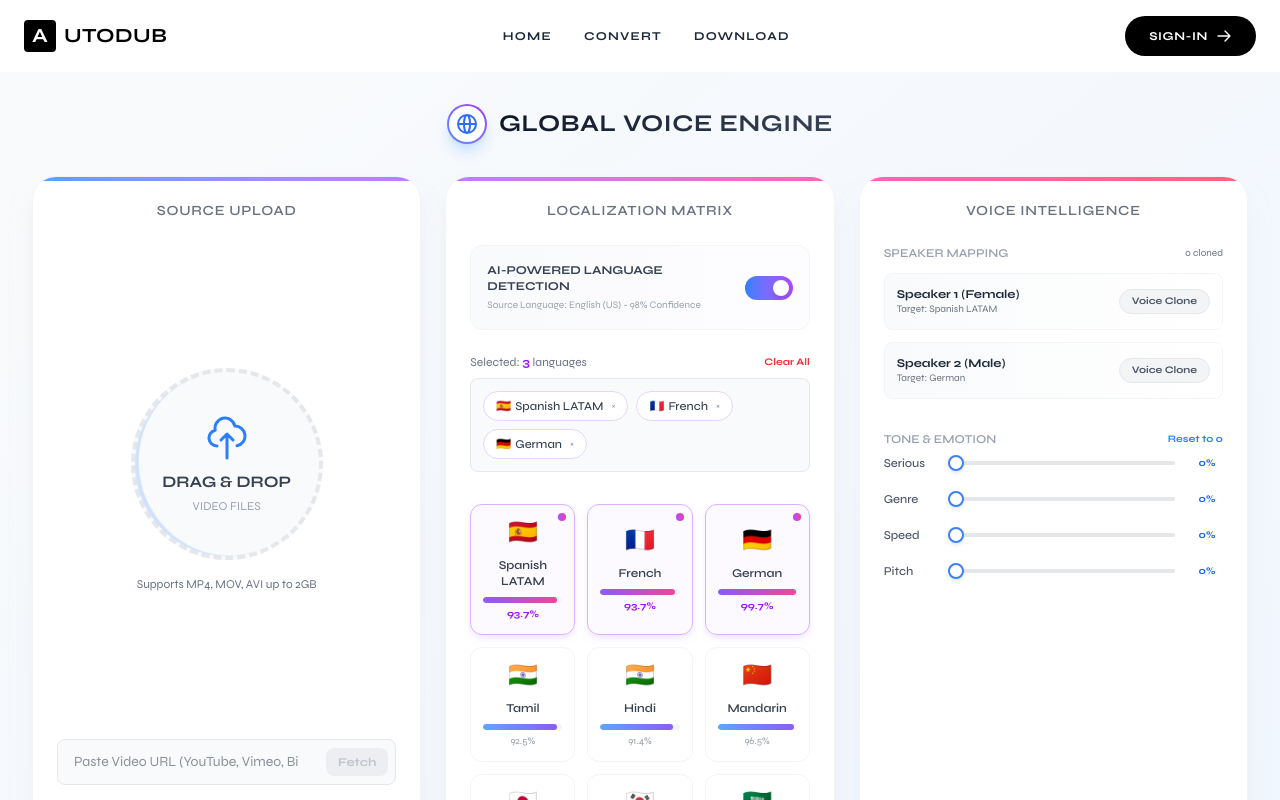
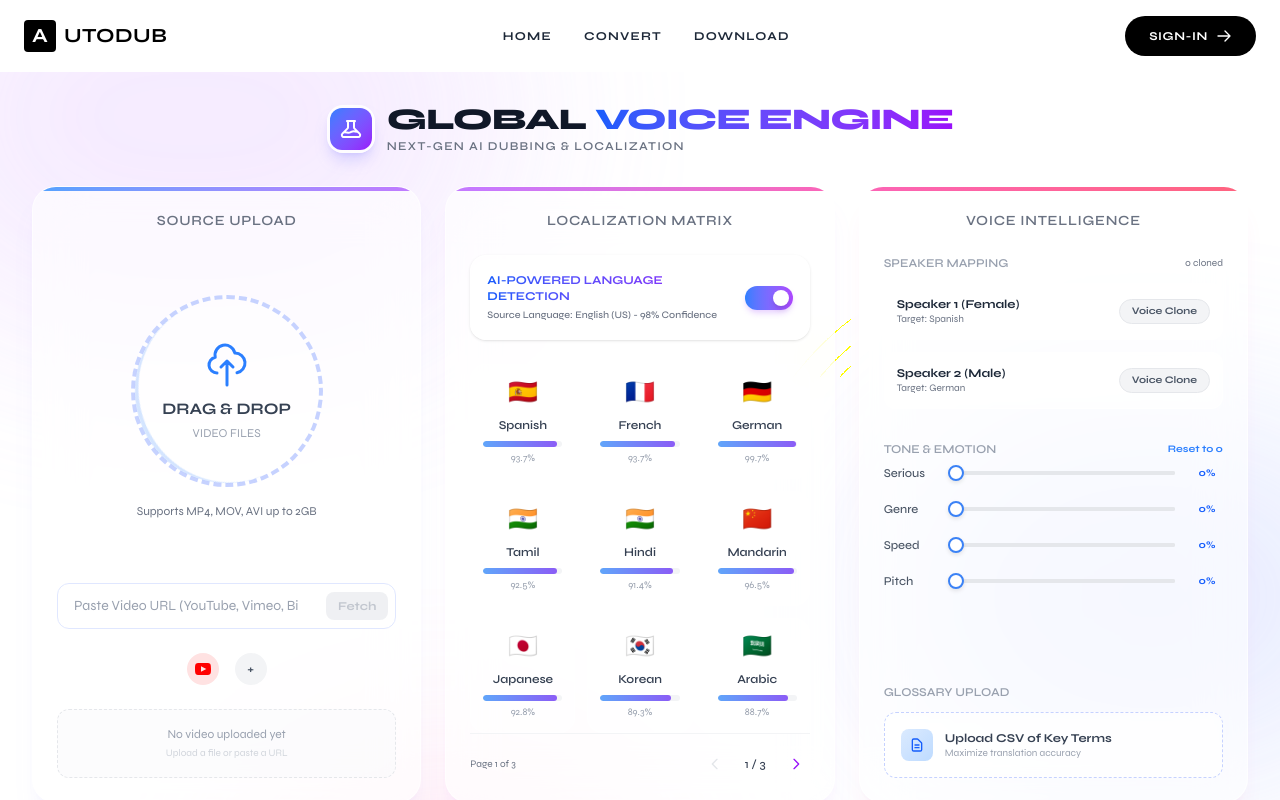
Before and after one commit to ilam15/Techgium-AutoDub, a React (Vite) app in the folder FrontEnd/: page /input in a window 1280 px wide. Shown: the top 800 px of the page. Built offline with nearby package versions, Linux system fonts and the light colour scheme.

Commit message:
feat: add InputPage component for video upload, language selection, speaker mapping, and dubbing settings.

```diff
--- a/FrontEnd/src/components/InputPage.jsx
+++ b/FrontEnd/src/components/InputPage.jsx
@@ -8,7 +8,7 @@ const InputPage = () => {
     const [useAiDetection, setUseAiDetection] = useState(true);
     const [uploadedVideo, setUploadedVideo] = useState(null);
     const [videoUrl, setVideoUrl] = useState('');
-    const [selectedLanguages, setSelectedLanguages] = useState(['es', 'fr', 'de']);
+    const [selectedLanguages, setSelectedLanguages] = useState([]);
     const [isDragging, setIsDragging] = useState(false);
     const [processingProgress, setProcessingProgress] = useState(0);
     const [isProcessing, setIsProcessing] = useState(false);
@@ -32,7 +32,7 @@ const InputPage = () => {
 
     // Mock data for languages with more properties - Added more languages
     const languages = [
-        { code: 'es', name: 'Spanish LATAM', flag: '🇪🇸', progress: '93.7%', selected: false },
+        { code: 'es', name: 'Spanish', flag: '🇪🇸', progress: '93.7%', selected: false },
         { code: 'fr', name: 'French', flag: '🇫🇷', progress: '93.7%', selected: false },
         { code: 'de', name: 'German', flag: '🇩🇪', progress: '99.7%', selected: false },
         { code: 'ta', name: 'Tamil', flag: '🇮🇳', progress: '92.5%', selected: false },
@@ -181,15 +181,9 @@ const InputPage = () => {
         }
     };
 
-    // Language selection handler
+    // Language selection handler (Single Selection Mode)
     const handleLanguageSelect = (code) => {
-        setSelectedLanguages(prev => {
-            if (prev.includes(code)) {
-                return prev.filter(lang => lang !== code);
-            } else {
-                return [...prev, code];
-            }
-        });
+        setSelectedLanguages(prev => prev.includes(code) ? [] : [code]);
     };
 
     // Voice clone toggle
@@ -356,21 +350,33 @@ const InputPage = () => {
     };
 
     return (
-        <div className="min-h-screen bg-gradient-to-br from-gray-50 to-blue-50 text-gray-800 font-sans selection:bg-blue-100 p-4 md:p-8 flex flex-col items-center">
+        <div className="min-h-screen bg-[conic-gradient(at_top_left,_var(--tw-gradient-stops))] from-indigo-100 via-purple-100 to-pink-100 text-gray-800 font-sans selection:bg-purple-100 p-4 md:p-8 flex flex-col items-center relative">
+            {/* Background Decorative Blobs */}
+            <div className="absolute top-0 left-0 w-full h-full overflow-hidden pointer-events-none -z-10">
+                <div className="absolute -top-[20%] -left-[10%] w-[50%] h-[50%] rounded-full bg-purple-300/30 blur-[100px] animate-pulse-slow"></div>
+                <div className="absolute top-[40%] -right-[10%] w-[40%] h-[40%] rounded-full bg-indigo-300/30 blur-[100px] animate-pulse-slow" style={{ animationDelay: '1s' }}></div>
+                <div className="absolute -bottom-[10%] left-[20%] w-[30%] h-[30%] rounded-full bg-pink-300/30 blur-[100px] animate-pulse-slow" style={{ animationDelay: '2s' }}></div>
+            </div>
+
             {/* Header */}
-            <header className="flex items-center gap-3 mb-8 animate-fade-in">
-                <div className="w-10 h-10 rounded-full bg-gradient-to-tr from-blue-500 to-purple-600 flex items-center justify-center p-0.5 shadow-lg shadow-blue-200 animate-pulse-slow">
-                    <div className="w-full h-full bg-white rounded-full flex items-center justify-center">
-                        <svg xmlns="http://www.w3.org/2000/svg" className="w-6 h-6 text-blue-600" fill="none" viewBox="0 0 24 24" stroke="currentColor" strokeWidth={2}>
-                            <path strokeLinecap="round" strokeLinejoin="round" d="M21 12a9 9 0 01-9 9m9-9a9 9 0 00-9-9m9 9H3m9 9a9 9 0 01-9-9m9 9c1.657 0 3-4.03 3-9s-1.343-9-3-9m0 18c-1.657 0-3-4.03-3-9s1.343-9 3-9m-9 9a9 9 0 019-9" />
+            <header className="flex items-center gap-3 mb-8 animate-fade-in z-10">
+                <div className="w-12 h-12 rounded-2xl bg-white/80 backdrop-blur-md flex items-center justify-center p-0.5 shadow-lg shadow-indigo-500/20 border border-white/50">
+                    <div className="w-full h-full bg-gradient-to-br from-blue-500 to-purple-600 rounded-xl flex items-center justify-center">
+                        <svg xmlns="http://www.w3.org/2000/svg" className="w-6 h-6 text-white" fill="none" viewBox="0 0 24 24" stroke="currentColor" strokeWidth={2}>
+                            <path strokeLinecap="round" strokeLinejoin="round" d="M19.428 15.428a2 2 0 00-1.022-.547l-2.384-.477a6 6 0 00-3.86.517l-.318.158a6 6 0 01-3.86.517L6.05 15.21a2 2 0 00-1.806.547M8 4h8l-1 1v5.172a2 2 0 00.586 1.414l5 5c1.26 1.26.367 3.414-1.415 3.414H4.828c-1.782 0-2.674-2.154-1.414-3.414l5-5A2 2 0 009 10.172V5L8 4z" />
                         </svg>
                     </div>
                 </div>
-                <h1 className="text-2xl font-bold tracking-wide bg-gradient-to-r from-gray-900 to-gray-700 bg-clip-text text-transparent uppercase">
-                    Global Voice Engine
-                </h1>
+                <div>
+                    <h1 className="text-3xl font-black tracking-tight text-gray-900 leading-none">
+                        GLOBAL <span className="text-transparent bg-clip-text bg-gradient-to-r from-blue-600 to-purple-600">VOICE ENGINE</span>
+                    </h1>
+                    <p className="text-xs font-semibold text-gray-500 tracking-widest mt-1 uppercase">Next-Gen AI Dubbing & Localization</p>
+                </div>
+
                 {isProcessing && (
-                    <div className="ml-4 px-3 py-1 bg-gradient-to-r from-blue-500 to-purple-500 text-white text-xs font-bold rounded-full animate-pulse">
+                    <div className="ml-6 px-4 py-1.5 bg-white/80 backdrop-blur-md border border-white/50 text-blue-600 text-xs font-bold rounded-full shadow-lg shadow-blue-500/20 flex items-center gap-2 animate-pulse">
+                        <div className="w-2 h-2 bg-blue-500 rounded-full animate-ping"></div>
                         PROCESSING {processingProgress.toFixed(0)}%
                     </div>
                 )}
@@ -380,7 +386,7 @@ const InputPage = () => {
             <div className="w-full max-w-7xl grid grid-cols-1 lg:grid-cols-3 gap-6">
 
                 {/* Column 1: Source Upload */}
-                <div className="bg-white rounded-3xl p-6 shadow-xl shadow-gray-200/50 border border-gray-100 flex flex-col h-full relative overflow-hidden group transition-all duration-300 hover:shadow-2xl hover:shadow-blue-100/50">
+                <div className="bg-white/60 backdrop-blur-xl rounded-3xl p-6 shadow-xl shadow-indigo-500/5 border border-white/60 flex flex-col h-full relative overflow-hidden group transition-all duration-300 hover:shadow-2xl hover:shadow-indigo-500/10 hover:-translate-y-1">
                     <div className="absolute top-0 left-0 w-full h-1 bg-gradient-to-r from-blue-400 to-purple-400"></div>
 
                     <h2 className="text-sm font-semibold text-gray-500 uppercase tracking-wider mb-6 text-center">Source Upload</h2>
@@ -396,8 +402,8 @@ const InputPage = () => {
                     >
                         <div
                             className={`relative w-48 h-48 rounded-full border-4 border-dashed flex flex-col items-center justify-center p-4 transition-all duration-300 cursor-pointer ${isDragging
-                                ? 'border-blue-500 bg-blue-50 scale-110'
-                                : 'border-gray-200 bg-gray-50 hover:border-blue-400 hover:bg-blue-50/30'
+                                ? 'border-blue-500 bg-blue-50/50 scale-110'
+                                : 'border-indigo-200 bg-white/40 hover:border-blue-400 hover:bg-white/60'
                                 }`}
                             onClick={() => fileInputRef.current?.click()}
                         >
@@ -429,7 +435,7 @@ const InputPage = () => {
                                 value={videoUrl}
                                 onChange={(e) => setVideoUrl(e.target.value)}
                                 placeholder="Paste Video URL (YouTube, Vimeo, Bilibili)"
-                                className="w-full bg-gray-50 border border-gray-200 rounded-lg px-4 py-3 text-sm focus:outline-none focus:ring-2 focus:ring-blue-500/20 focus:border-blue-500 transition-all pr-24"
+                                className="w-full bg-white/50 backdrop-blur-sm border border-indigo-100 rounded-xl px-4 py-3 text-sm focus:outline-none focus:ring-2 focus:ring-blue-500/20 focus:border-blue-500 transition-all pr-24 placeholder-gray-400"
                             />
                             <button
                                 onClick={processUrl}
@@ -510,70 +516,28 @@ const InputPage = () => {
                 </div>
 
                 {/* Column 2: Localization Matrix */}
-                <div className="bg-white rounded-3xl p-6 shadow-xl shadow-gray-200/50 border border-gray-100 flex flex-col h-full relative overflow-hidden transition-all duration-300 hover:shadow-2xl hover:shadow-purple-100/50">
+                <div className="bg-white/60 backdrop-blur-xl rounded-3xl p-6 shadow-xl shadow-purple-500/5 border border-white/60 flex flex-col h-full relative overflow-hidden transition-all duration-300 hover:shadow-2xl hover:shadow-purple-500/10 hover:-translate-y-1">
                     <div className="absolute top-0 left-0 w-full h-1 bg-gradient-to-r from-purple-400 to-pink-400"></div>
 
                     <h2 className="text-sm font-semibold text-gray-500 uppercase tracking-wider mb-6 text-center">Localization Matrix</h2>
 
                     {/* AI Detection Toggle */}
-                    <div className="bg-gradient-to-r from-gray-50 to-purple-50/30 rounded-xl p-4 mb-6 flex items-center justify-between border border-gray-100">
+                    <div className="bg-white/40 backdrop-blur-sm rounded-2xl p-4 mb-6 flex items-center justify-between border border-white/60 shadow-sm">
                         <div className="flex flex-col">
-                            <span className="text-xs font-bold text-gray-700">AI-POWERED LANGUAGE DETECTION</span>
-                            <span className="text-[10px] text-gray-400 mt-1">
+                            <span className="text-xs font-bold text-gray-700 bg-clip-text text-transparent bg-gradient-to-r from-blue-600 to-purple-600">AI-POWERED LANGUAGE DETECTION</span>
+                            <span className="text-[10px] text-gray-500 mt-1 font-medium">
                                 Source Language: {sourceLang} - {useAiDetection ? '98%' : 'Manual'} Confidence
                             </span>
                         </div>
                         <div
-                            className={`w-12 h-6 rounded-full p-1 cursor-pointer transition-all duration-300 ${useAiDetection ? 'bg-gradient-to-r from-blue-500 to-purple-500' : 'bg-gray-300'}`}
+                            className={`w-12 h-6 rounded-full p-1 cursor-pointer transition-all duration-300 ${useAiDetection ? 'bg-gradient-to-r from-blue-500 to-purple-500 shadow-md shadow-purple-200' : 'bg-gray-200'}`}
                             onClick={() => setUseAiDetection(!useAiDetection)}
                         >
                             <div className={`bg-white w-4 h-4 rounded-full shadow-md transform transition-transform duration-300 ${useAiDetection ? 'translate-x-6' : 'translate-x-0'}`}></div>
                         </div>
                     </div>
 
-                    {/* Selected Languages Display Box */}
-                    <div className="mb-4">
-                        <div className="flex justify-between items-center mb-2">
-                            <span className="text-xs text-gray-500">
-                                Selected: <span className="font-bold text-purple-600">{selectedLanguages.length}</span> languages
-                            </span>
-                            <button
-                                onClick={() => setSelectedLanguages([])}
-                                className="text-[10px] text-red-500 hover:text-red-700 font-bold"
-                            >
-                                Clear All
-                            </button>
-                        </div>
-                        <div className="min-h-16 bg-gray-50 border border-gray-200 rounded-lg p-3 mb-4">
-                            {selectedLanguages.length > 0 ? (
-                                <div className="flex flex-wrap gap-2">
-                                    {selectedLanguages.map(code => {
-                                        const lang = languages.find(l => l.code === code);
-                                        return (
-                                            <div
-                                                key={code}
-                                                className="flex items-center gap-1 bg-white border border-purple-200 rounded-full px-3 py-1.5"
-                                            >
-                                                <span className="text-xs">{lang?.flag || '🌐'}</span>
-                                                <span className="text-xs font-medium text-gray-700">{lang?.name || code}</span>
-                                                <button
-                                                    onClick={() => removeSelectedLanguage(code)}
-                                                    className="ml-1 text-[10px] text-gray-400 hover:text-red-500"
-                                                >
-                                                    ×
-                                                </button>
-                                            </div>
-                                        );
-                                    })}
-                                </div>
-                            ) : (
-                                <div className="text-center py-4">
-                                    <span className="text-xs text-gray-400">No languages selected</span>
-                                    <p className="text-[10px] text-gray-300 mt-1">Click on languages below to add them</p>
-                                </div>
-                            )}
-                        </div>
-                    </div>
+
 
                     {/* Language Grid */}
                     <div className="grid grid-cols-3 gap-3">
@@ -581,9 +545,9 @@ const InputPage = () => {
                             <div
                                 key={lang.code}
                                 onClick={() => handleLanguageSelect(lang.code)}
-                                className={`border rounded-xl p-3 flex flex-col items-center justify-center cursor-pointer transition-all duration-300 group relative ${selectedLanguages.includes(lang.code)
-                                    ? 'border-purple-300 bg-purple-50/50 shadow-md shadow-purple-100'
-                                    : 'border-gray-100 hover:border-blue-300 hover:shadow-md'
+                                className={`border rounded-2xl p-3 flex flex-col items-center justify-center cursor-pointer transition-all duration-300 group relative ${selectedLanguages.includes(lang.code)
+                                    ? 'border-purple-300/50 bg-gradient-to-br from-purple-50/80 to-pink-50/80 shadow-lg shadow-purple-500/10 backdrop-blur-sm'
+                                    : 'border-white/50 bg-white/30 hover:bg-white/60 hover:border-purple-200 hover:shadow-md'
                                     }`}
                             >
                                 <span className="text-2xl mb-2 group-hover:scale-110 transition-transform">{lang.flag}</span>
@@ -653,7 +617,7 @@ const InputPage = () => {
                 </div>
 
                 {/* Column 3: Voice Intelligence */}
-                <div className="bg-white rounded-3xl p-6 shadow-xl shadow-gray-200/50 border border-gray-100 flex flex-col h-full relative overflow-hidden transition-all duration-300 hover:shadow-2xl hover:shadow-pink-100/50">
+                <div className="bg-white/60 backdrop-blur-xl rounded-3xl p-6 shadow-xl shadow-pink-500/5 border border-white/60 flex flex-col h-full relative overflow-hidden transition-all duration-300 hover:shadow-2xl hover:shadow-pink-500/10 hover:-translate-y-1">
                     <div className="absolute top-0 left-0 w-full h-1 bg-gradient-to-r from-pink-400 to-rose-400"></div>
 
                     <h2 className="text-sm font-semibold text-gray-500 uppercase tracking-wider mb-6 text-center">Voice Intelligence</h2>
@@ -671,9 +635,9 @@ const InputPage = () => {
                             {speakerMappings.map((speaker) => (
                                 <div
                                     key={speaker.id}
-                                    className={`bg-gradient-to-r from-gray-50 to-white border rounded-lg p-3 flex items-center justify-between transition-all duration-300 ${speaker.voiceClone
+                                    className={`bg-white/40 backdrop-blur-sm border rounded-xl p-3 flex items-center justify-between transition-all duration-300 hover:bg-white/60 ${speaker.voiceClone
                                         ? 'border-pink-200 shadow-sm shadow-pink-100/50'
-                                        : 'border-gray-100'
+                                        : 'border-white/60'
                                         }`}
                                 >
                                     <div>
@@ -736,7 +700,7 @@ const InputPage = () => {
                         <div className="relative">
                             <div
                                 onClick={() => document.getElementById('glossary-upload').click()}
-                                className="bg-gradient-to-r from-gray-50 to-blue-50 border border-dashed border-gray-300 rounded-xl p-4 flex items-center gap-3 cursor-pointer hover:bg-blue-50 hover:border-blue-300 transition-all duration-300 group"
+                                className="bg-white/40 backdrop-blur-sm border border-dashed border-indigo-200 rounded-xl p-4 flex items-center gap-3 cursor-pointer hover:bg-white/60 hover:border-blue-400 transition-all duration-300 group"
                             >
                                 <div className="w-8 h-8 bg-gradient-to-br from-blue-100 to-blue-200 rounded-lg flex items-center justify-center text-blue-600 group-hover:scale-110 transition-transform">
                                     <svg xmlns="http://www.w3.org/2000/svg" className="w-4 h-4" fill="none" viewBox="0 0 24 24" stroke="currentColor">
```
